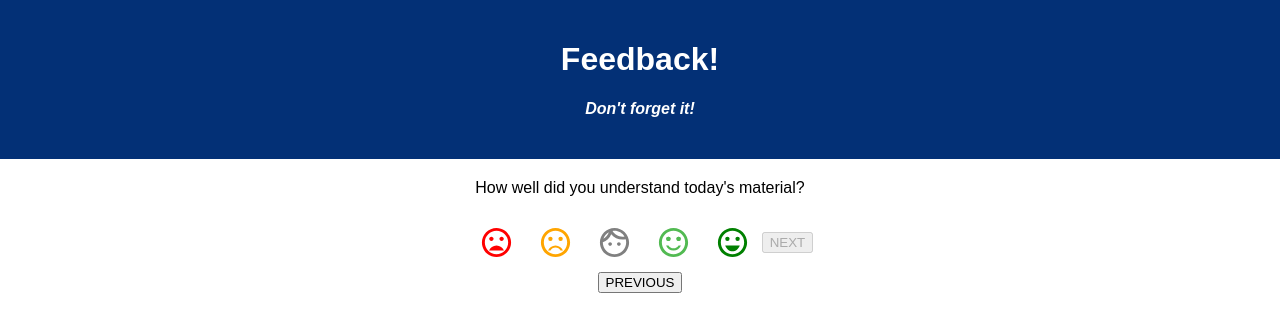
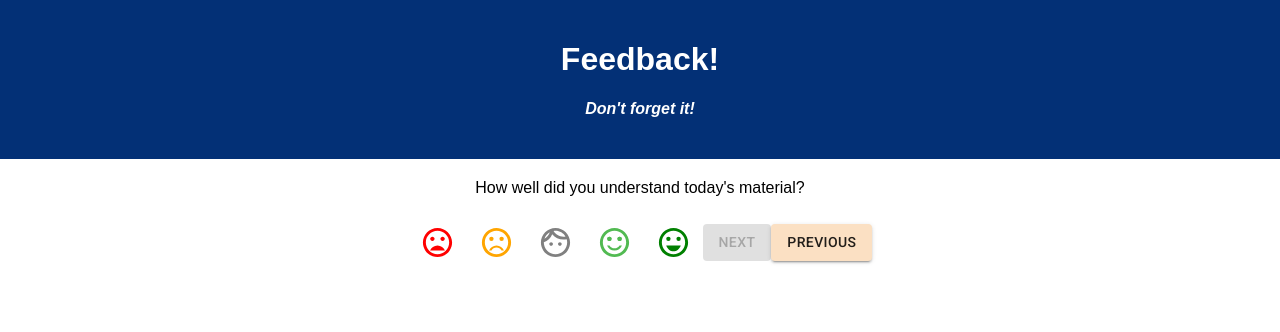
Before and after one commit to matthewbouc/weekend-redux-feedback-loop, a React (Create React App) app: page /#/understanding in a window 1280 px wide. Shown: the top 332 px of the page. Built offline with nearby package versions, Linux system fonts and the light colour scheme.

Commit message:
created a theme.  Updated buttons to material ui Buttons. created a useStyles file to be used nationwide.. on your side

```diff
--- a/public/index.html
+++ b/public/index.html
@@ -19,6 +19,12 @@
       work correctly both with client-side routing and a non-root public URL.
       Learn how to configure a non-root public URL by running `npm run build`.
     -->
+
+    <!-- Fonts to support Material Design -->
+    <link rel="stylesheet" href="https://fonts.googleapis.com/css?family=Roboto:300,400,500,700&display=swap" />
+    <!-- Icons to support Material Design -->
+    <link rel="stylesheet" href="https://fonts.googleapis.com/icon?family=Material+Icons" />
+
     <title>React App</title>
   </head>
   <body>
--- a/src/components/CommentsPage/CommentsPage.jsx
+++ b/src/components/CommentsPage/CommentsPage.jsx
@@ -1,31 +1,32 @@
 import {useState} from 'react';
 import { useDispatch, useSelector } from 'react-redux';
 import { useHistory } from 'react-router-dom';
+import Button from '@material-ui/core/Button';
 
 
 function CommentPage() {
     const dispatch = useDispatch();
     const history = useHistory();
-    const [commentState, setCommentState] = useState('');
+
     const commentReducer = useSelector(store => store.commentReducer);
+    const [commentState, setCommentState] = useState(commentReducer);
 
     const handleNext = () => {
-        if (!commentReducer || commentState){
             dispatch({
                 type: 'GET_COMMENT',
                 payload: commentState
             })
-        }
         history.push('/review');
     }
 
     return(
         <form>
             <p>Please submit comments, praises, and insults below.</p>
-            <input onChange={(event) => setCommentState(event.target.value)} type="text" />
-            <button type="button" disabled={!commentReducer && !commentState} onClick={handleNext}>NEXT</button>
-            <br/>
-            <button type="button" onClick={() => history.push('/support')}>PREVIOUS</button>
+            <input onChange={(event) => setCommentState(event.target.value)} type="text" value={commentState}/>
+            <Button variant="contained" color="primary" disabled={!commentState} onClick={handleNext}>NEXT</Button>
+            <Button variant="contained" color="primary" onClick={() => history.push('/support')}>
+                Previous
+            </Button>
         </form>
     )
 }
--- a/src/components/FeelingPage/FeelingPage.jsx
+++ b/src/components/FeelingPage/FeelingPage.jsx
@@ -2,6 +2,7 @@ import {useEffect, useState} from 'react';
 import { useDispatch, useSelector } from 'react-redux';
 import { useHistory } from 'react-router-dom';
 import FaceIcons from '../Icons/FaceIcons';
+import Button from '@material-ui/core/Button';
 
 
 function FeelingPage() {
@@ -25,7 +26,7 @@ function FeelingPage() {
         <form>
             <p>How are you feeling today?</p>
                 <FaceIcons state={feelingState} setState={setFeelingState} />
-            <button type="button" disabled={!feelingState} onClick={handleNext}>NEXT</button>
+            <Button variant="contained" color="primary" disabled={!feelingState} onClick={handleNext}>NEXT</Button>
         </form>
     )
 }
--- a/src/components/ReviewPage/ReviewPage.jsx
+++ b/src/components/ReviewPage/ReviewPage.jsx
@@ -1,8 +1,20 @@
+import React from 'react';
 import axios from "axios";
 import { useDispatch, useSelector } from "react-redux"
 import { useHistory } from "react-router-dom";
+import { makeStyles } from "@material-ui/core";
+import Button from '@material-ui/core/Button';
+import Icon from '@material-ui/core/Icon';
+
+
+const useStyles = makeStyles((theme) => ({
+    button: {
+      margin: theme.spacing(1),
+    },
+  }));
 
 function ReviewPage() {
+    const classes = useStyles();
     const history = useHistory();
     const dispatch = useDispatch();
 
@@ -37,9 +49,17 @@ function ReviewPage() {
             <p>Understanding: {store.understandingReducer}</p>
             <p>Support: {store.supportReducer}</p>
             <p>Comments: {store.commentReducer}</p>
-            <button onClick={submitButton}>Submit</button>
-            <br/>
-            <button type="button" onClick={() => history.push('/comments')}>PREVIOUS</button>
+            <Button variant="contained" color="primary" onClick={() => history.push('/comments')}>
+                Previous
+            </Button>
+            <Button
+                variant="contained"
+                color="primary"
+                className={classes.button}
+                endIcon={<Icon>send</Icon>}
+                onClick={submitButton}
+            >Send
+            </Button>
         </div>
     )
 }
--- a/src/components/SupportPage/SupportPage.jsx
+++ b/src/components/SupportPage/SupportPage.jsx
@@ -2,6 +2,7 @@ import {useState} from 'react';
 import { useDispatch, useSelector } from 'react-redux';
 import { useHistory } from 'react-router-dom';
 import FaceIcons from '../Icons/FaceIcons';
+import Button from '@material-ui/core/Button';
 
 function SupportPage() {
     const dispatch = useDispatch();
@@ -21,11 +22,13 @@ function SupportPage() {
 
     return(
         <form>
-            <p>Do you feel loved and supported by the Staff?</p>
+            <p>Do you feel loved and supported by the Staff? Has at least one Staff member hugged you today?</p>
             <FaceIcons state={supportState} setState={setSupportState} />
-            <button type="button" disabled={!supportState} onClick={handleNext}>NEXT</button>
+            <Button variant="contained" color="primary" disabled={!supportState} onClick={handleNext}>NEXT</Button>
             <br/>
-            <button type="button" onClick={() => history.push('/understanding')}>PREVIOUS</button>
+            <Button variant="contained" color="primary" onClick={() => history.push('/understanding')}>
+                Previous
+            </Button>
         </form>
     )
 }
--- /dev/null
+++ b/src/components/Theme/theme.js
@@ -0,0 +1,24 @@
+import { createTheme } from "@material-ui/core";
+
+const theme = createTheme({
+    palette: {
+        primary: {
+            main: '#344648',
+        },
+        secondary: {
+            main: '#7D8E95',
+        },
+        tertiary: {
+            main: '#FFBB98',
+        },
+        quaternary: {
+            main: '#FBE0C3',
+        },
+    },
+    status: {
+        danger: "orange"
+    }
+})
+
+
+export default theme;
--- /dev/null
+++ b/src/components/Theme/useStyle.js
@@ -0,0 +1,13 @@
+import { makeStyles } from '@material-ui/core/styles';
+import theme from './theme';
+
+const useStyles = makeStyles(() => ({
+    nextButton: {
+        backgroundColor: theme.palette.tertiary.main,
+    },
+    previousButton: {
+        backgroundColor: theme.palette.quaternary.main,
+    },
+}));
+
+export default useStyles;
--- a/src/components/UnderstandingPage/UnderstandingPage.jsx
+++ b/src/components/UnderstandingPage/UnderstandingPage.jsx
@@ -2,8 +2,11 @@ import {useState} from 'react';
 import { useDispatch, useSelector } from 'react-redux';
 import { useHistory } from 'react-router-dom';
 import FaceIcons from '../Icons/FaceIcons';
+import Button from '@material-ui/core/Button';
+import useStyles from '../Theme/useStyle';
 
 function UnderstandingPage() {
+    const classes = useStyles();
     const dispatch = useDispatch();
     const history = useHistory();
 
@@ -23,9 +26,10 @@ function UnderstandingPage() {
         <form>
             <p>How well did you understand today's material?</p>
             <FaceIcons state={understandingState} setState={setUnderstandingState} />
-            <button type="button" disabled={!understandingState} onClick={handleNext}>NEXT</button>
-            <br/>
-            <button type="button" onClick={() => history.push('/feeling')}>PREVIOUS</button>
+            <Button variant="contained" className={classes.nextButton} disabled={!understandingState} onClick={handleNext}>NEXT</Button>
+            <Button variant="contained" className={classes.previousButton}  onClick={() => history.push('/feeling')}>
+                Previous
+            </Button>
         </form>
     )
 }
--- a/src/index.js
+++ b/src/index.js
@@ -6,6 +6,8 @@ import registerServiceWorker from './registerServiceWorker';
 import { applyMiddleware, combineReducers, createStore } from 'redux';
 import logger from 'redux-logger'
 import { Provider } from 'react-redux';
+import { ThemeProvider } from '@material-ui/core';
+import theme from './components/Theme/theme';
 
 
 const feelingReducer = (state = '', action) => {
@@ -61,7 +63,9 @@ const storeInstance = createStore(
 
 ReactDOM.render(
     <Provider store={storeInstance}>
-        <App />
+        <ThemeProvider theme={theme}>
+            <App />
+        </ThemeProvider>
     </Provider>,
     document.getElementById('root')
 );
```
